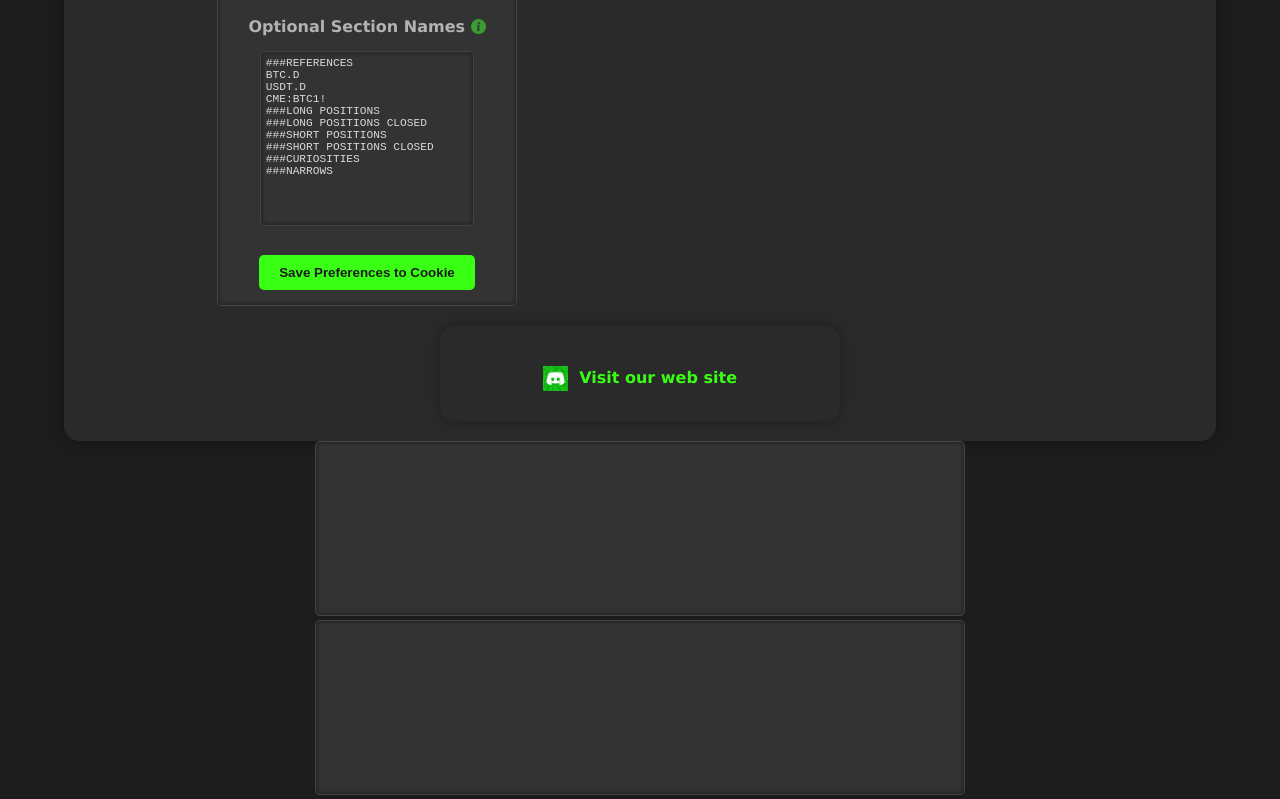
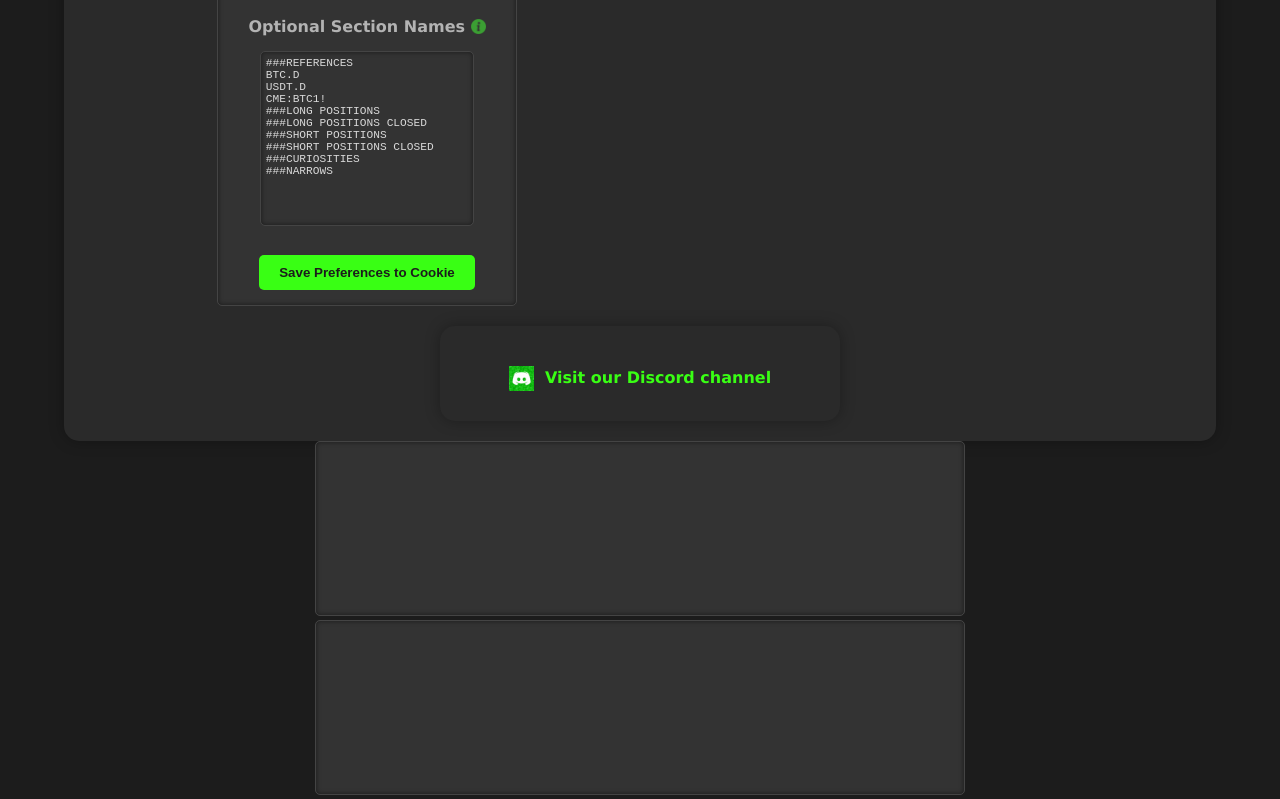
Before and after one commit to RealEasyAlgo/NarrowsFiler, a website: page index.html in a window 1280 px wide. Shown: the part 1051-1850 px from the top of the page. Drawn offline with Linux system fonts and the light colour scheme.

Commit message:
Fix Discord link

```diff
--- a/index.html
+++ b/index.html
@@ -136,8 +136,8 @@
                 <hl/>
                 <div class="footer-container">
                     <div class="footer-links">
-                        <a href="https://www.easyalgoindicators.com/" target="_blank">
-                            <img src="discord-user-icon-14.jpg" alt="Icon" class="tiny-icon">&nbsp;&nbsp;Visit our web site
+                        <a href="https://discord.com/channels/1147587375195750430" target="_blank">
+                            <img src="discord-user-icon-14.jpg" alt="Icon" class="tiny-icon">&nbsp;&nbsp;Visit our Discord channel
                         </a>
                         <!-- a href="https://x.com/RealEasyAlgo"  target="_blank">
                             <img src="x.png" alt="Icon" class="tiny-icon">&nbsp;&nbsp;Follow us on X
```
